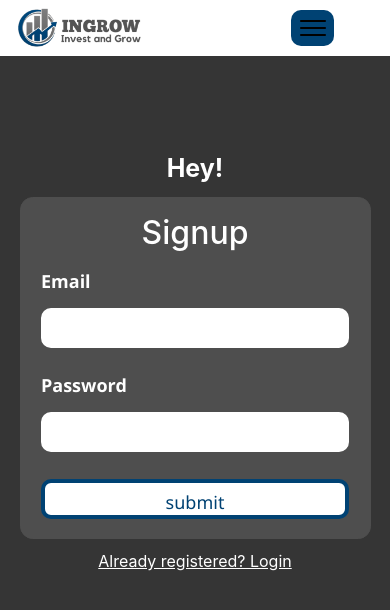
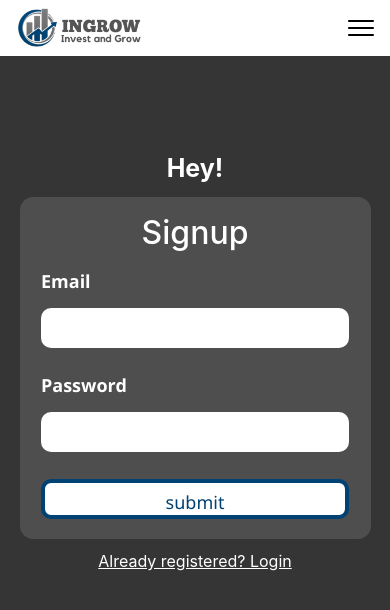
Before and after one commit to adarrssh/API-Integeration, a React (Create React App) app: page /signup in a window 390 px wide. Shown: the top 610 px of the page. Built offline with nearby package versions, Linux system fonts and the light colour scheme.

Commit message:
removed hamburger background

```diff
--- a/src/component/Navbar/css/navbar.css
+++ b/src/component/Navbar/css/navbar.css
@@ -194,9 +194,8 @@ a#dropdown-link:hover a {
 }
 
 .hamburger {
-    margin-right: 3rem;
+    margin-right: 0rem;
     padding: 0.2rem 0.4rem;
-    background-color: var(--darkBlue);
     border-radius: 10px;
     display: none;
     color: white;
```
